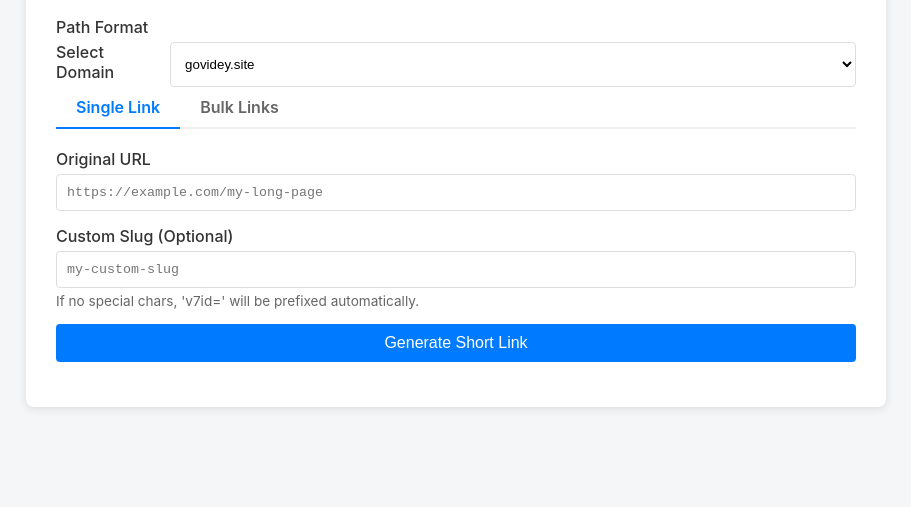
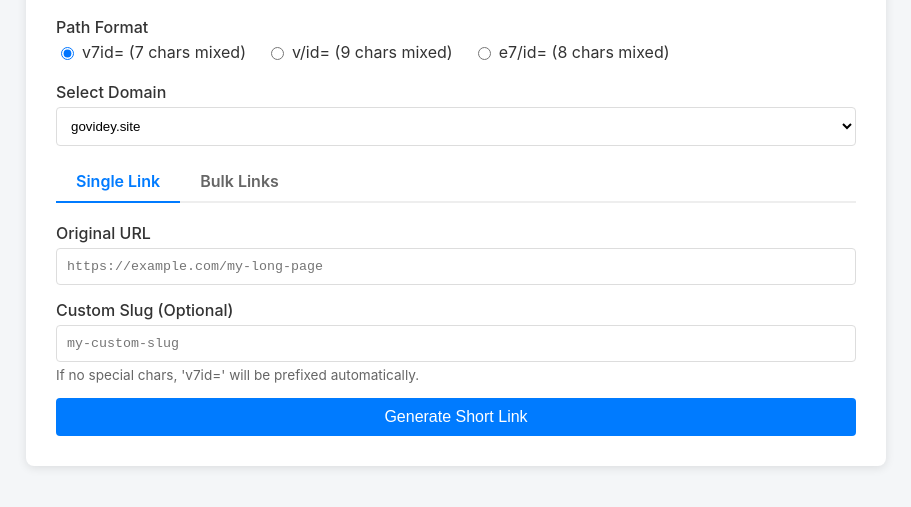
Before and after one commit to 79150300ItsMe/SHORTIO, a website: page public/index.html in a window 1280 px wide. Shown: the part 113-620 px from the top of the page, without its empty margins (184-1095 px from the left). Drawn offline with Linux system fonts and the light colour scheme.

Commit message:
Restore missing radio buttons in index.html

```diff
--- a/public/index.html
+++ b/public/index.html
@@ -136,6 +136,19 @@
         <div class="form-group">
             <label>Path Format</label>
             <div style="display: flex; gap: 20px;">
+                <label style="font-weight: normal; display: flex; align-items: center; gap: 5px;">
+                    <input type="radio" name="pathFormat" value="v7id" checked> v7id= (7 chars mixed)
+                </label>
+                <label style="font-weight: normal; display: flex; align-items: center; gap: 5px;">
+                    <input type="radio" name="pathFormat" value="vid"> v/id= (9 chars mixed)
+                </label>
+                <label style="font-weight: normal; display: flex; align-items: center; gap: 5px;">
+                    <input type="radio" name="pathFormat" value="e7id"> e7/id= (8 chars mixed)
+                </label>
+            </div>
+        </div>
+
+        <div class="form-group">
             <label for="domainSelect">Select Domain</label>
             <select id="domainSelect"
                 style="width: 100%; padding: 10px; border: 1px solid #ddd; border-radius: 4px; background: white;">
```
Lines whose indentation alone changed are shown as unchanged.
